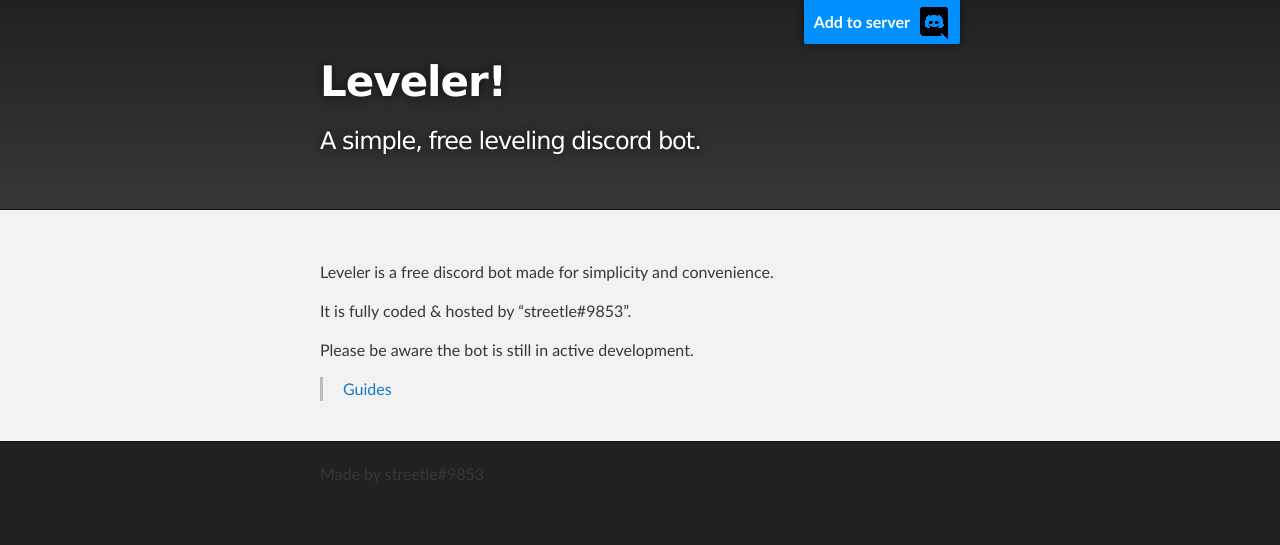
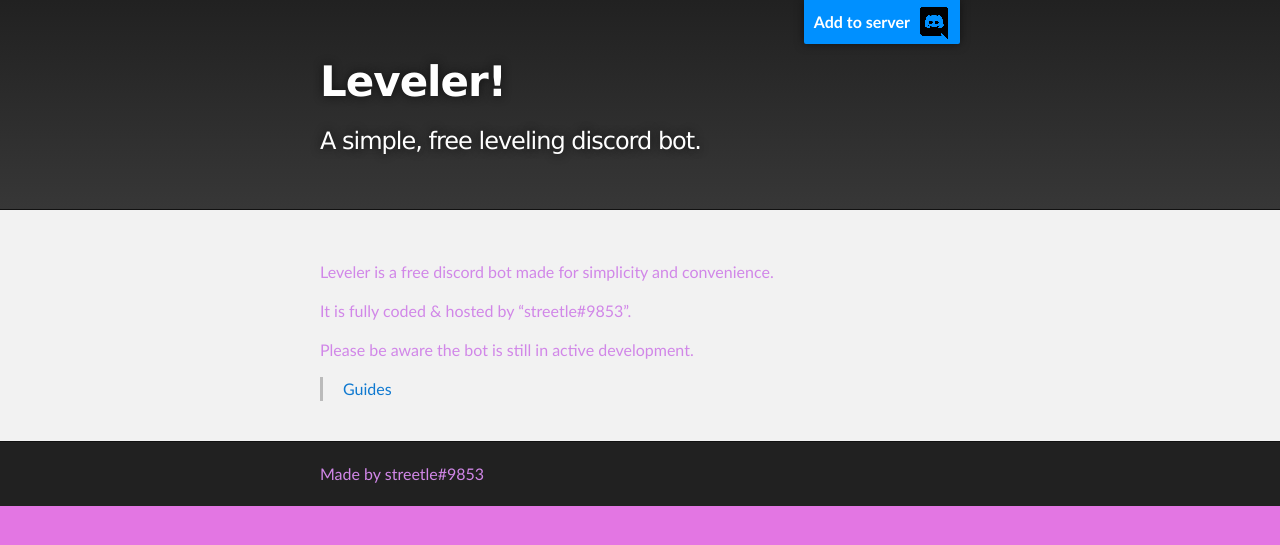
Before and after one commit to streetlegithub/levelerbot.cf, a Jekyll site: the page built from index.md, in a window 1280 px wide. Shown: the top 545 px of the page. Built offline with Jekyll 4.4.1, drawn with Linux system fonts in a browser that asks for light colours; our own code applies the rules of GitHub Pages for plain Markdown files.

Commit message:
Update jekyll-theme-slate.scss

```diff
--- a/_sass/jekyll-theme-slate.scss
+++ b/_sass/jekyll-theme-slate.scss
@@ -45,8 +45,8 @@ Theme Styles
 
 body {
   box-sizing: border-box;
-  color:#373737;
-  background: #212121;
+  color:#d187e8;
+  background: #e376e3;
   font-size: 16px;
   font-family: 'Myriad Pro', Calibri, Helvetica, Arial, sans-serif;
   line-height: 1.5;
```
